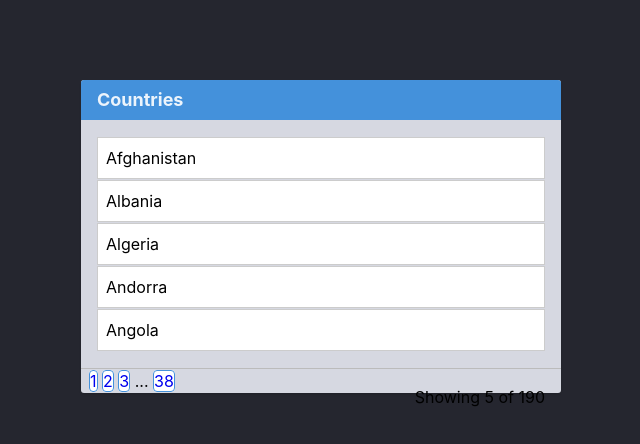
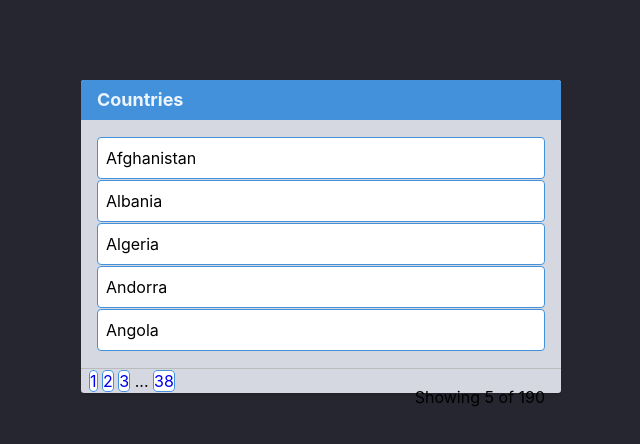
Before and after one commit to baraahaydar/HTML-CSS-Git-Exercise-Tripoli-master, a website: page week-1/7-css-box/index.html in a window 1280 px wide. Shown: the whole page, without its empty margins (319-959 px from the left). Drawn offline with Linux system fonts and the light colour scheme.

Commit message:
Completed 7-html-attributes exercise

```diff
--- a/week-1/7-css-box/styles.css
+++ b/week-1/7-css-box/styles.css
@@ -4,3 +4,8 @@
   border-radius: 4px;
   background: #fff;
 }
+.country{
+  border: 1px solid #4491db;
+  border-radius: 4px;
+  background: #fff;
+}
```
